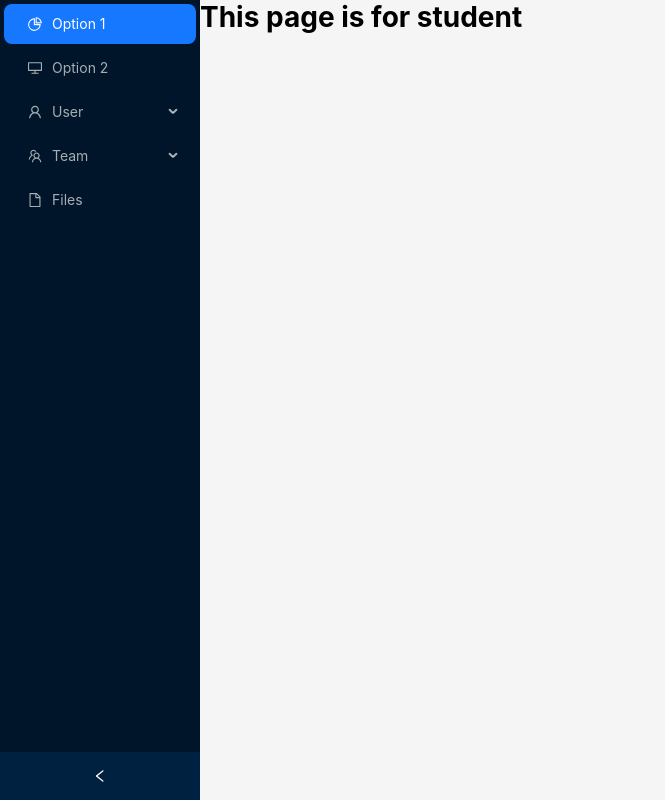
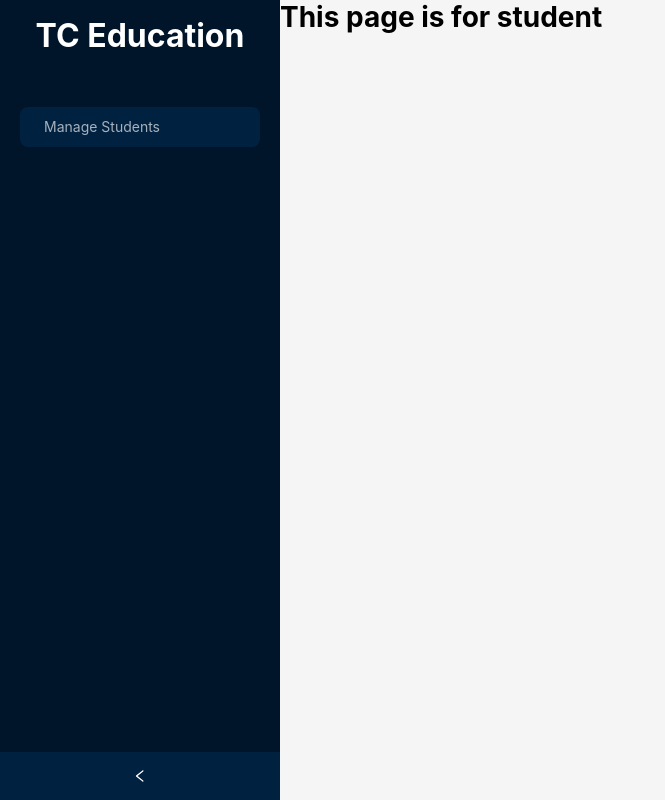
Before and after one commit to tanvirch0750/university-management-frontend, a Next.js app: page /student in a window 1280 px wide. Shown: the whole page, without its empty margins (0-665 px from the left). Built offline with nearby package versions, Linux system fonts and the light colour scheme.

Commit message:
create sidebar options based on User roles

```diff
--- a/src/app/globals.css
+++ b/src/app/globals.css
@@ -1,107 +1,13 @@
-:root {
-  --max-width: 1100px;
-  --border-radius: 12px;
-  --font-mono: ui-monospace, Menlo, Monaco, 'Cascadia Mono', 'Segoe UI Mono',
-    'Roboto Mono', 'Oxygen Mono', 'Ubuntu Monospace', 'Source Code Pro',
-    'Fira Mono', 'Droid Sans Mono', 'Courier New', monospace;
-
-  --foreground-rgb: 0, 0, 0;
-  --background-start-rgb: 214, 219, 220;
-  --background-end-rgb: 255, 255, 255;
-
-  --primary-glow: conic-gradient(
-    from 180deg at 50% 50%,
-    #16abff33 0deg,
-    #0885ff33 55deg,
-    #54d6ff33 120deg,
-    #0071ff33 160deg,
-    transparent 360deg
-  );
-  --secondary-glow: radial-gradient(
-    rgba(255, 255, 255, 1),
-    rgba(255, 255, 255, 0)
-  );
-
-  --tile-start-rgb: 239, 245, 249;
-  --tile-end-rgb: 228, 232, 233;
-  --tile-border: conic-gradient(
-    #00000080,
-    #00000040,
-    #00000030,
-    #00000020,
-    #00000010,
-    #00000010,
-    #00000080
-  );
-
-  --callout-rgb: 238, 240, 241;
-  --callout-border-rgb: 172, 175, 176;
-  --card-rgb: 180, 185, 188;
-  --card-border-rgb: 131, 134, 135;
-}
-
-@media (prefers-color-scheme: dark) {
-  :root {
-    --foreground-rgb: 255, 255, 255;
-    --background-start-rgb: 0, 0, 0;
-    --background-end-rgb: 0, 0, 0;
-
-    --primary-glow: radial-gradient(rgba(1, 65, 255, 0.4), rgba(1, 65, 255, 0));
-    --secondary-glow: linear-gradient(
-      to bottom right,
-      rgba(1, 65, 255, 0),
-      rgba(1, 65, 255, 0),
-      rgba(1, 65, 255, 0.3)
-    );
-
-    --tile-start-rgb: 2, 13, 46;
-    --tile-end-rgb: 2, 5, 19;
-    --tile-border: conic-gradient(
-      #ffffff80,
-      #ffffff40,
-      #ffffff30,
-      #ffffff20,
-      #ffffff10,
-      #ffffff10,
-      #ffffff80
-    );
-
-    --callout-rgb: 20, 20, 20;
-    --callout-border-rgb: 108, 108, 108;
-    --card-rgb: 100, 100, 100;
-    --card-border-rgb: 200, 200, 200;
-  }
-}
-
 * {
   box-sizing: border-box;
   padding: 0;
   margin: 0;
 }
 
-html,
-body {
-  max-width: 100vw;
-  overflow-x: hidden;
+/* .ant-menu-sub {
+  background-color: blue !important;
 }
 
-body {
-  color: rgb(var(--foreground-rgb));
-  background: linear-gradient(
-      to bottom,
-      transparent,
-      rgb(var(--background-end-rgb))
-    )
-    rgb(var(--background-start-rgb));
-}
-
-a {
-  color: inherit;
-  text-decoration: none;
-}
-
-@media (prefers-color-scheme: dark) {
-  html {
-    color-scheme: dark;
-  }
-}
+.ant-menu-sub .ant-menu-item-selected {
+  background-color: yellow !important;
+} */
--- a/src/components/ui/Contents.tsx
+++ b/src/components/ui/Contents.tsx
@@ -1,4 +1,5 @@
 'use client';
+
 import { Tchildren } from '@/types/global';
 import { Layout } from 'antd';
 
--- a/src/components/ui/Sidebar.tsx
+++ b/src/components/ui/Sidebar.tsx
@@ -1,12 +1,7 @@
 'use client';
 
-import {
-  DesktopOutlined,
-  FileOutlined,
-  PieChartOutlined,
-  TeamOutlined,
-  UserOutlined,
-} from '@ant-design/icons';
+import { USER_ROLE } from '@/constants/role';
+import { SidebarItems } from '@/constants/sidebar';
 import type { MenuProps } from 'antd';
 import { Layout, Menu } from 'antd';
 import { useState } from 'react';
@@ -14,49 +9,44 @@ import { useState } from 'react';
 const { Sider } = Layout;
 type MenuItem = Required<MenuProps>['items'][number];
 
-function getItem(
-  label: React.ReactNode,
-  key: React.Key,
-  icon?: React.ReactNode,
-  children?: MenuItem[]
-): MenuItem {
-  return {
-    key,
-    icon,
-    children,
-    label,
-  } as MenuItem;
-}
-
-const items: MenuItem[] = [
-  getItem('Option 1', '1', <PieChartOutlined />),
-  getItem('Option 2', '2', <DesktopOutlined />),
-  getItem('User', 'sub1', <UserOutlined />, [
-    getItem('Tom', '3'),
-    getItem('Bill', '4'),
-    getItem('Alex', '5'),
-  ]),
-  getItem('Team', 'sub2', <TeamOutlined />, [
-    getItem('Team 1', '6'),
-    getItem('Team 2', '8'),
-  ]),
-  getItem('Files', '9', <FileOutlined />),
-];
-
 function Sidebar() {
   const [collapsed, setCollapsed] = useState(false);
+
+  const role = USER_ROLE.ADMIN;
+
   return (
     <Sider
       collapsible
       collapsed={collapsed}
       onCollapse={(value) => setCollapsed(value)}
+      width={280}
+      style={{
+        overflow: 'auto',
+        height: '100vh',
+        position: 'sticky',
+        left: 0,
+        top: 0,
+        bottom: 0,
+      }}
     >
-      <div className="demo-logo-vertical" />
+      <div
+        style={{
+          color: 'white',
+          fontSize: '2rem',
+          textAlign: 'center',
+          fontWeight: 'bold',
+          marginBottom: '1rem',
+          padding: '1rem',
+        }}
+      >
+        TC Education
+      </div>
       <Menu
         theme="dark"
         defaultSelectedKeys={['1']}
         mode="inline"
-        items={items}
+        items={SidebarItems(role)}
+        style={{ padding: '1rem' }}
       />
     </Sider>
   );
--- /dev/null
+++ b/src/constants/role.ts
@@ -0,0 +1,6 @@
+export enum USER_ROLE {
+  STUDENT = 'student',
+  FACULTY = 'faculty',
+  ADMIN = 'admin',
+  SUPER_ADMIN = 'super_admin',
+}
--- /dev/null
+++ b/src/constants/sidebar.tsx
@@ -0,0 +1,35 @@
+import { UserOutlined } from '@ant-design/icons';
+import type { MenuProps } from 'antd';
+import Link from 'next/link';
+
+export function SidebarItems(role: string) {
+  const defaultSidebarItems: MenuProps['items'] = [
+    {
+      key: 'profile',
+      icon: <UserOutlined />,
+      children: [
+        {
+          label: 'Account Profile',
+          key: 'account-profile',
+        },
+        {
+          label: 'Change Password',
+          key: 'change-password',
+        },
+      ],
+      label: 'Profile',
+      style: { backgroundColor: '#002140' },
+    },
+  ];
+
+  const commonAdminSidebarItems = [
+    {
+      label: <Link href={`/${role}/manage-students`}>Manage Students</Link>,
+      key: 'manage-students',
+      style: { backgroundColor: '#002140' },
+    },
+  ];
+
+  if (role === 'student') return defaultSidebarItems;
+  if (role === 'admin') return commonAdminSidebarItems;
+}
```
